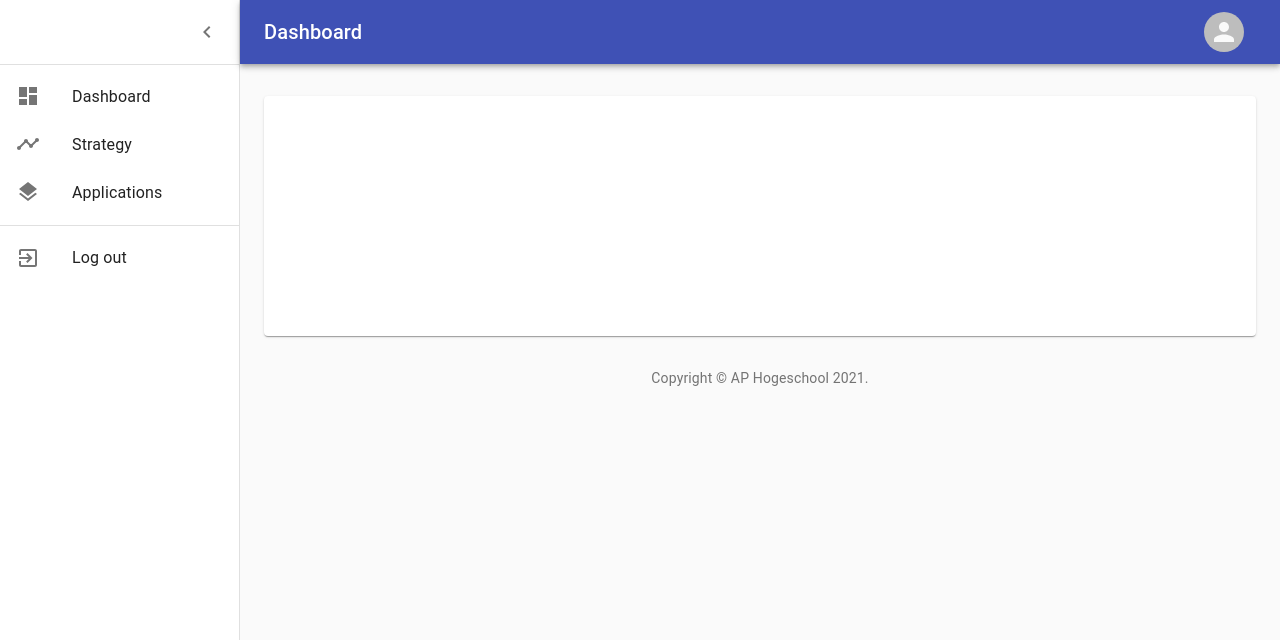
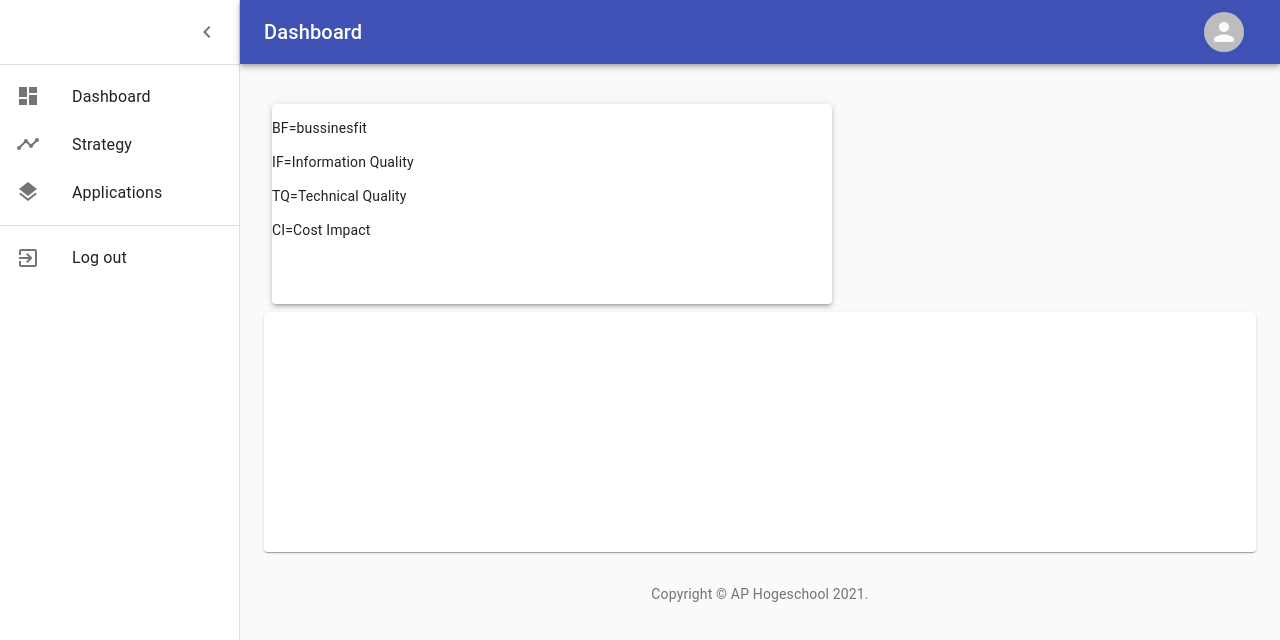
Before and after one commit to iDeebSee/LEAP, a React (Create React App) app in the folder frontend/: page /applications in a window 1280 px wide. Shown: the top 640 px of the page. Built offline with nearby package versions, Linux system fonts and the light colour scheme.

Commit message:
application layout uitwerken

```diff
--- /dev/null
+++ b/frontend/src/components/LegendePaper.js
@@ -0,0 +1,26 @@
+import React from 'react';
+import { makeStyles } from '@material-ui/core/styles';
+import {Paper,Divider} from '@material-ui/core';
+
+const useStyles = makeStyles((theme) => ({
+  root: {
+    display: 'flex',
+    flexWrap: 'wrap',
+    '& > *': {
+      margin: theme.spacing(1),
+      width: theme.spacing(70),
+      height: theme.spacing(25),
+
+    },
+  },
+}));
+
+export default function SimplePaper() {
+  const classes = useStyles();
+
+  return (
+    <div className={classes.root}>
+      <Paper elevation={3} ><p>BF=bussinesfit </p><p>IF=Information Quality</p><p>TQ=Technical Quality</p>  <p> CI=Cost Impact</p>  </Paper>
+    </div>
+  );
+}
--- a/frontend/src/templates/Applications.js
+++ b/frontend/src/templates/Applications.js
@@ -18,7 +18,7 @@ import Link from '@material-ui/core/Link';
 import MenuIcon from '@material-ui/icons/Menu';
 import ChevronLeftIcon from '@material-ui/icons/ChevronLeft';
 import { mainListItems, secondaryListItems } from '../components/AsideItems';
-
+import SimplePaper from '../components/LegendePaper'
 // import Chart from './Chart';
 // import Deposits from './Deposits';
 // import Orders from './Orders';
@@ -172,10 +172,15 @@ export default function Applications() {
             </Drawer>
             <main className={classes.content}>
                 <div className={classes.appBarSpacer} />
+
                 <Container maxWidth="lg" className={classes.container}>
                     <Grid container spacing={3}>
                         {/* Chart */}
+
                         <Grid item xs={12} md={12} lg={12}>
+                        <SimplePaper></SimplePaper>
+
+
                             <Paper className={fixedHeightPaper}>
                                 {/* <Chart /> */}
                             </Paper>
```
Also changed, not shown: 1 other file (tests, documents, lock files or other folders).
